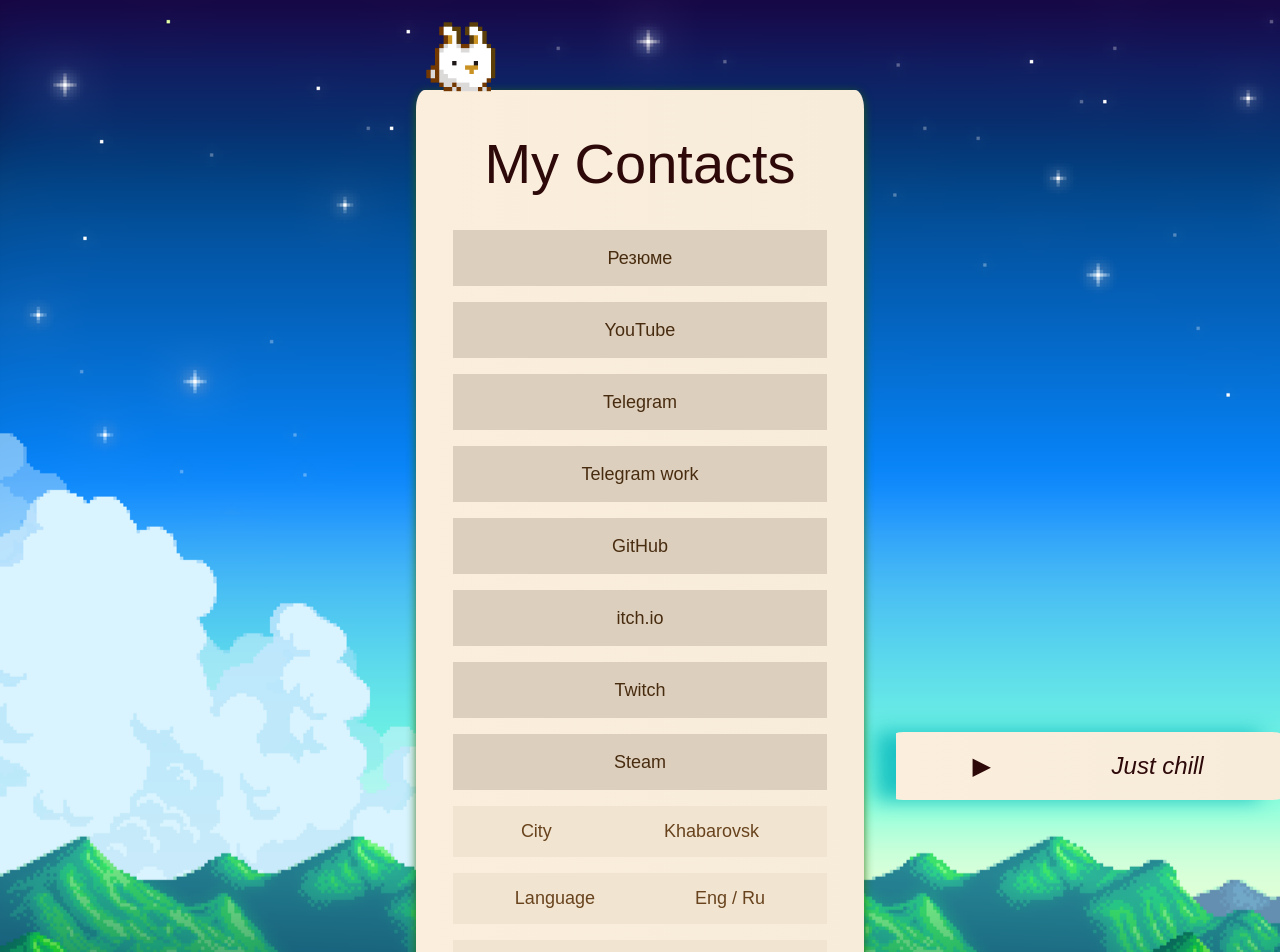
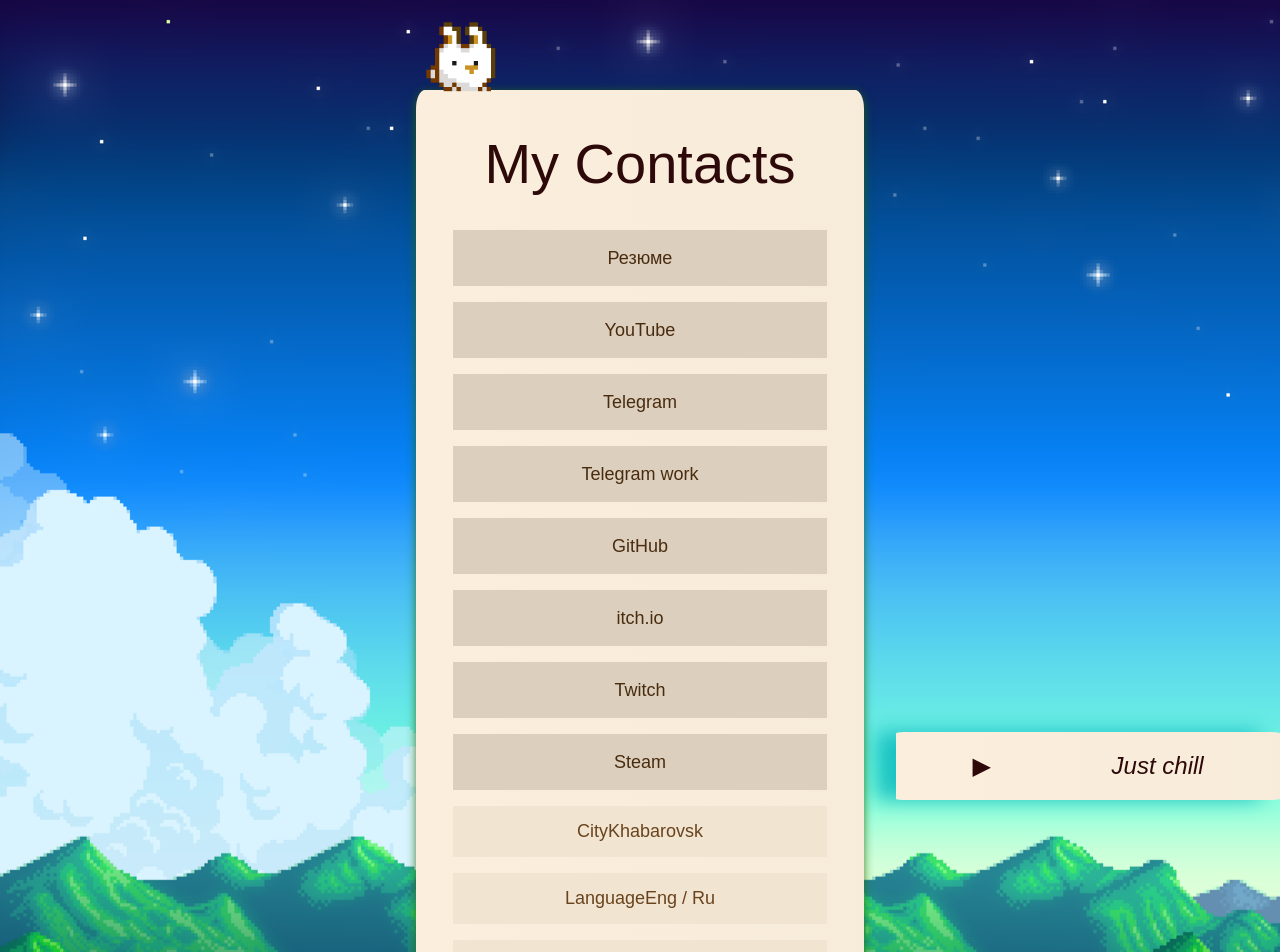
Before and after one commit to ThisIsInga/my_contacts_discord, a React (Vite) app in the folder my-contacts/: page / in a window 1280 px wide. Shown: the top 952 px of the page. Built offline with nearby package versions, Linux system fonts and the light colour scheme.

Commit message:
фикс ошибки в Block связанный с p

```diff
--- a/my-contacts/src/components/Block/Block.tsx
+++ b/my-contacts/src/components/Block/Block.tsx
@@ -12,8 +12,8 @@
       <a target="_blank">
             <section className={style.block_contacts}>
               <p className={style.contact_text}>
-                <p>{title}</p>
-                <p>{text}</p>
+                {title}
+                {text}
               </p>
             </section>
         </a>
```
